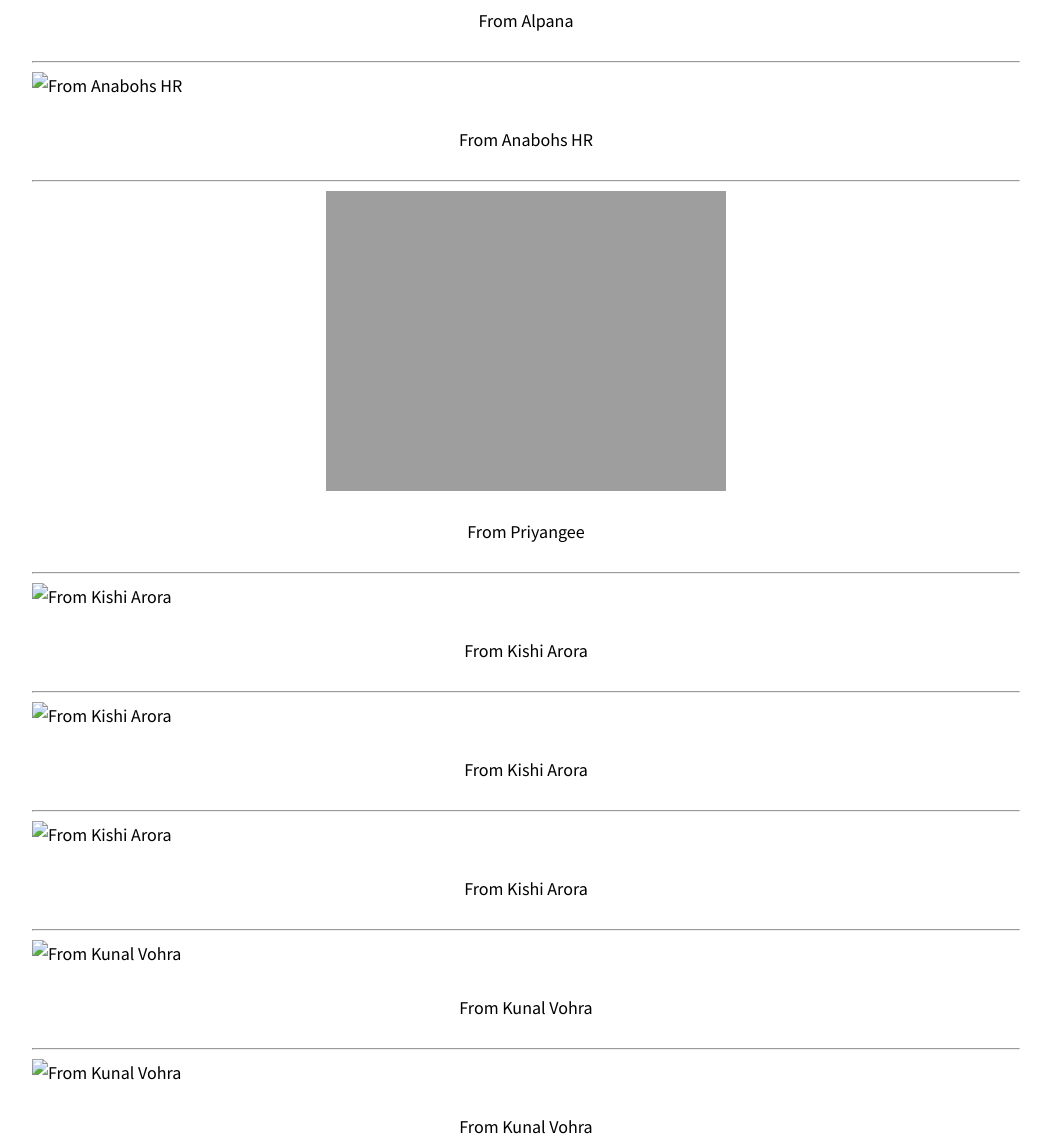
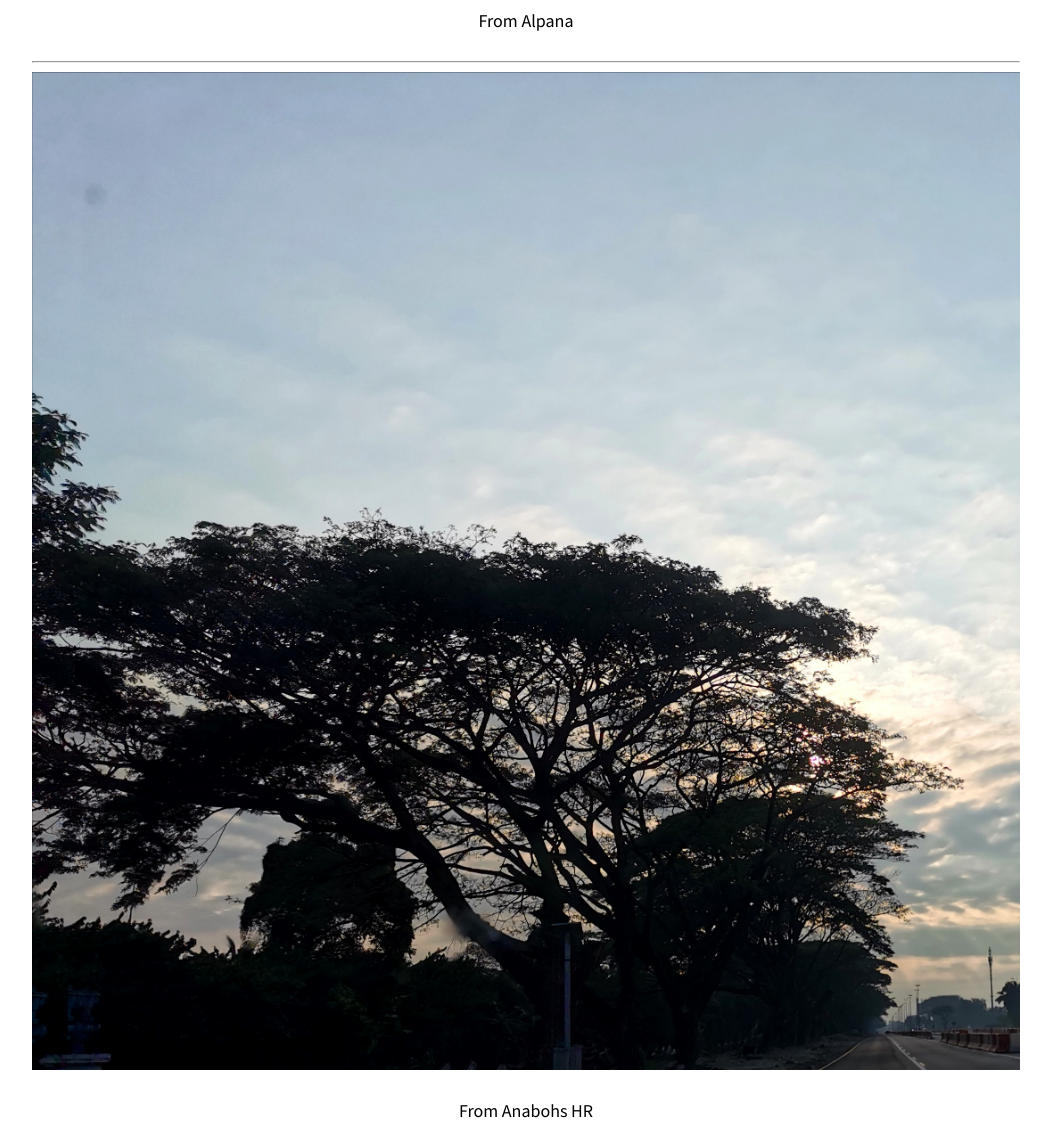
Before and after one commit to surekhapillai/surekhapillai, a Jekyll site: the page built from gallery.md, in a window 1280 px wide. Shown: the part 543-1685 px from the top of the page, without its empty margins (114-1165 px from the left). Built offline with Jekyll 4.4.1, drawn with Linux system fonts in a browser that asks for light colours; nearby versions of some CDN libraries; grey boxes are pictures that could not be loaded.

Commit message:
Fix GitHub Pages URL configs, image paths, and build workflow (#2)
- Set baseurl to /surekhapillai and url to https://surekhapillai.github.io
- Use relative_url for images in index.md, about.md, and gallery.md
- Update ruby/setup-ruby to @v1 and bump Ruby to 3.3 in workflow
- Add site URL link to README.md

Co-authored-by: Debian <debian-dev-box@debian-dev-box.local>

```diff
--- a/_config.yml
+++ b/_config.yml
@@ -2,8 +2,8 @@ skin: "/assets/css/skins/default.css"
 locale: en-US
 title: "Tributes for Surekha Pillai"
 description: "Surekha had once joked about wanting to hear the nice things people would say about her once she was gone. So here’s a small collection — maybe she’ll get to read them from wherever she is."
-baseurl: "/" # the subpath of your site, e.g. "/blog"
-url: "https://surekhapillai.github.io/surekhapillai" # the base hostname & protocol for your site e.g. "https://mmistakes.github.io"
+baseurl: "/surekhapillai" # the subpath of your site, e.g. "/blog"
+url: "https://surekhapillai.github.io" # the base hostname & protocol for your site e.g. "https://mmistakes.github.io"
 logo: # path of site logo, e.g. "/images/logo.png"
 date_format: "%B %-d, %Y"
 read_time: # reading time estimates, e.g. true
--- a/gallery.md
+++ b/gallery.md
@@ -5,7 +5,7 @@ title: Gallery
 ---
 
 {% for photo in site.data.gallery %}
-<img src="{{photo.photo_url | absolute_url }}" class="align-center" alt="{{photo.caption}}">
+<img src="{{photo.photo_url | relative_url }}" class="align-center" alt="{{photo.caption}}">
 
 <p style="text-align:center">{{photo.caption}}</p>
 
```
Also changed, not shown: about.md (+1 -1 lines), index.md (+1 -1 lines), .github/workflows/jekyll.yml, README.md.
